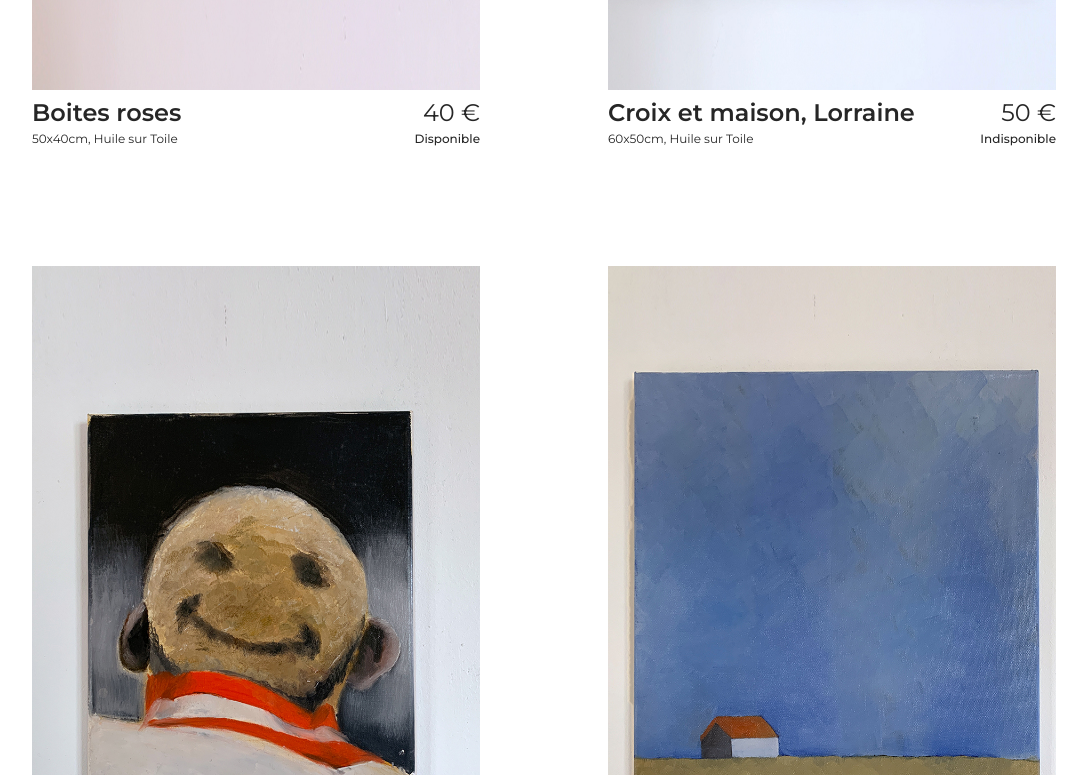
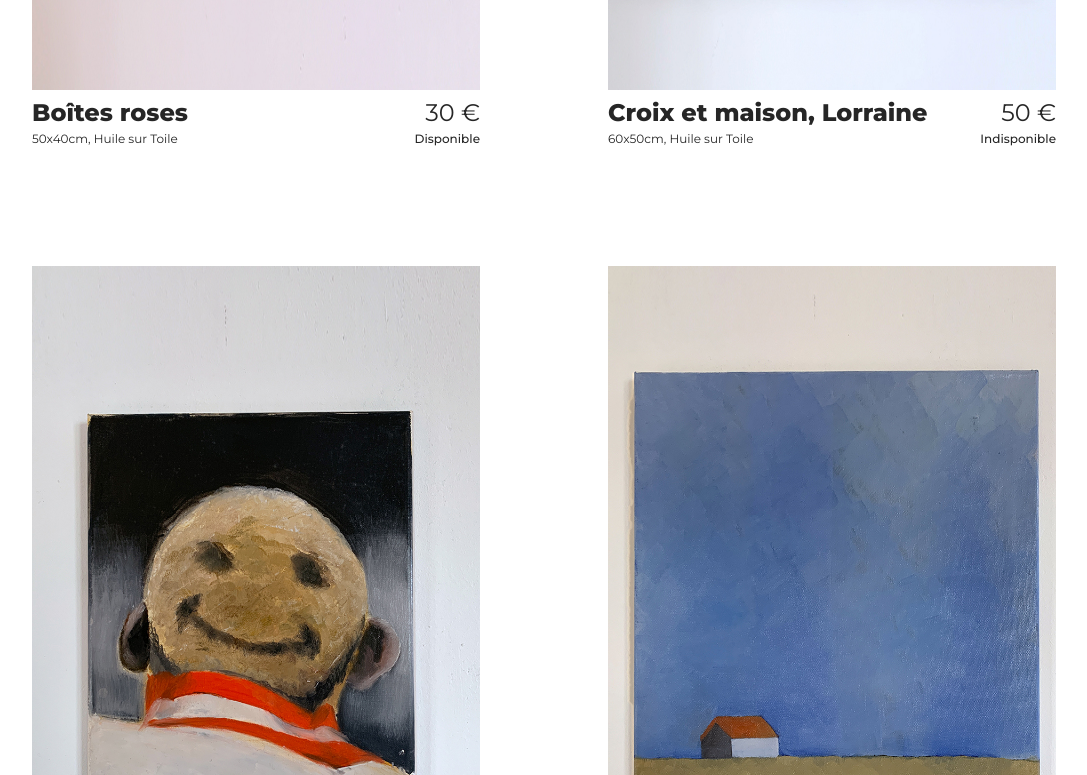
Before and after one commit to Tbrandt-ctrl/daniel-art-frontend, a Next.js app: page / in a window 1280 px wide. Shown: the part 1905-2680 px from the top of the page, without its empty margins (96-1183 px from the left). Built offline with nearby package versions, Linux system fonts and the light colour scheme.

Commit message:
changes and image faster loading

```diff
--- a/components/Elements/Item.js
+++ b/components/Elements/Item.js
@@ -6,7 +6,13 @@ const Item = ({ img, title, description, price, available }) => {
   return (
     <div className={ItemStyle.container}>
       <div className={ItemStyle.img}>
-        <Image src={img} layout="fill" objectFit="cover" />
+        <Image
+          preload="true"
+          loading="eager"
+          src={img}
+          layout="fill"
+          objectFit="cover"
+        />
       </div>
       <div className={ItemStyle.info}>
         <div className={ItemStyle.title_description}>
--- a/components/Pages/List.js
+++ b/components/Pages/List.js
@@ -9,7 +9,7 @@ const List = () => {
         "/img/17042021-Tableau-no_cartel--3_symboles_marquent_le_paysage--082020-CROPPED.jpg",
       title: "3 Symboles marquent le paysage",
       description: "70x50cm, Huile sur toile",
-      price: "70 €",
+      price: "60 €",
       available: true,
     },
     {
@@ -22,9 +22,9 @@ const List = () => {
     },
     {
       img: "/img/17042021-Tableau-no_cartel--Boites_roses--2020-CROPPED.jpg",
-      title: "Boites roses",
+      title: "Boîtes roses",
       description: "50x40cm, Huile sur Toile",
-      price: "40 €",
+      price: "30 €",
       available: true,
     },
     {
--- a/styles/Elements/Item.module.scss
+++ b/styles/Elements/Item.module.scss
@@ -50,7 +50,7 @@
 
     text-align: start;
     h4 {
-      font-weight: 600;
+      font-weight: 800;
     }
     span {
       font-weight: 400;
```
